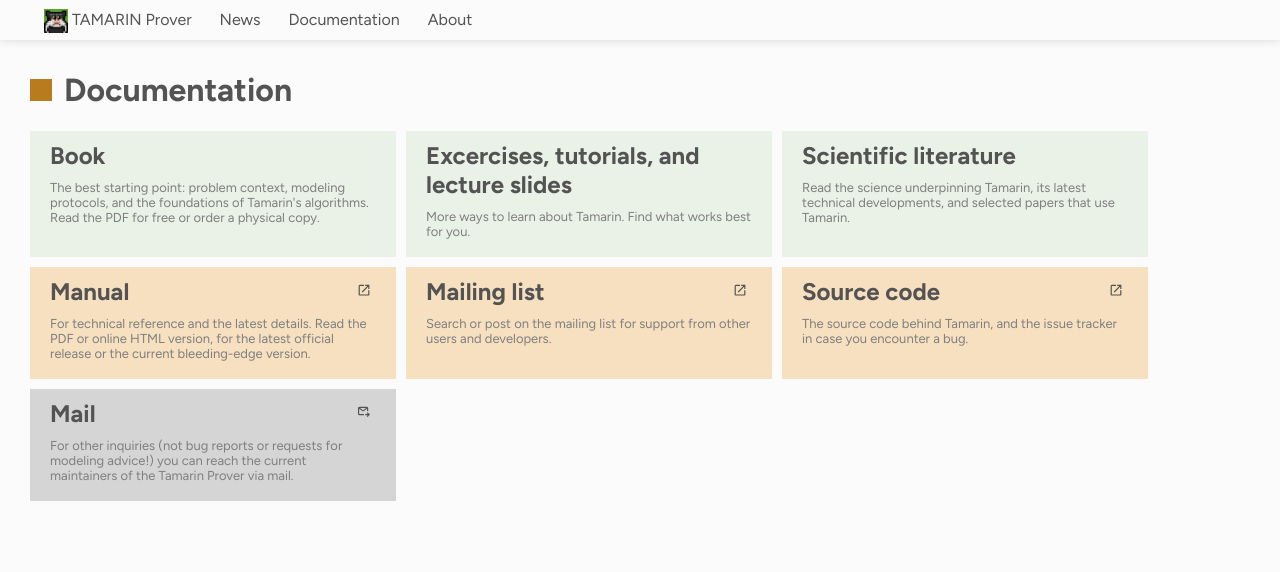
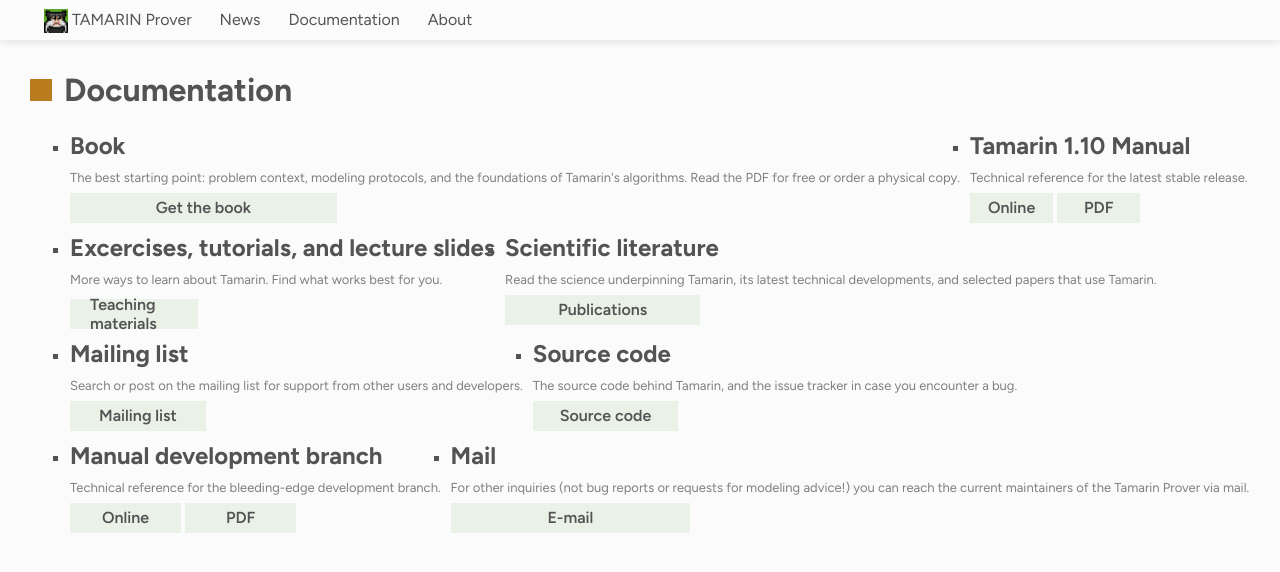
Before and after one commit to tamarin-prover/tamarin-prover.github.io, a Jekyll site: the page built from documentation.html, in a window 1280 px wide. Shown: the top 572 px of the page. Built offline with Jekyll 4.4.1, drawn with Linux system fonts in a browser that asks for light colours.

Commit message:
Reworking documentation thing.

```diff
--- a/documentation.html
+++ b/documentation.html
@@ -3,54 +3,68 @@
 layout: default
 ---
 
-<div class="documentation">
+<ol class="documentation">
 
-    <a class="docubox" href="/book/index.html">
+    <li class="docubox">
         <h2>Book</h2>
-        <p>The best starting point: problem context, modeling protocols, and the foundations of Tamarin's algorithms. Read the PDF for free or order a physical copy.</p>
-    </a>
+        <p>The best starting point: problem context, modeling protocols, and the foundations of Tamarin's algorithms.
+            Read the PDF for free or order a physical copy.</p>
+        <a href="/book/index.html" class="button">Get the book</a>
+    </li>
 
-    <a class="docubox" href="/teaching.html">
+    <li class="docu-link-external">
+        <h2>Tamarin {{ site.tamarinrelease }} Manual</h2>
+        <p>Technical reference for the latest stable release.
+        </p>
+        <a href="https://tamarin-prover.com/manual/master/book/001_introduction.html" target="manual"
+            class="button">Online</a>
+        <a href="https://tamarin-prover.com/manual/master/tex/tamarin-manual.pdf" target="manual" class="button">PDF</a>
+    </li>
+
+
+    <li class="docubox">
         <h2>Excercises, tutorials, and lecture slides</h2>
         <p>More ways to learn about Tamarin. Find what works best for you.</p>
-    </a>
+        <a href="/teaching.html" class="button">Teaching materials</a>
+    </li>
 
-
-    <a class="docubox" href="/publications.html">
+    <li class="docubox" href="/publications.html">
         <h2>Scientific literature</h2>
         <p>Read the science underpinning Tamarin, its latest technical developments, and selected
             papers that use Tamarin.</p>
+        <a href="/publications.html" class="button">Publications</a>
+    </li>
+
+    <li class="docu-link-external">
+        <h2>Mailing list</h2>
+        <p>Search or post on the mailing list for support from other users and developers.</p>
+        <a target="_blank" href="https://groups.google.com/group/tamarin-prover" class="button">Mailing list</a>
+    </li>
+
+    <li class="docu-link-external">
+        <h2>Source code</h2>
+        <p>The source code behind Tamarin, and the issue tracker in case you encounter a bug.</p>
+        <a target="_blank" href="https://github.com/tamarin-prover/tamarin-prover" class="button">Source code</a>
+    </li>
     </a>
 
-    </div>
-<div class="documentation">
+    <li class="docu-link-external">
+        <h2>Manual {{ site.developname }}</h2>
+        <p>Technical reference for the bleeding-edge {{ site.developname }}.
+        </p>
+        <a href="https://tamarin-prover.com/manual/develop/book/001_introduction.html" target="manual"
+            class="button">Online</a>
+        <a href="https://tamarin-prover.com/manual/develop/tex/tamarin-manual.pdf" target="manual"
+            class="button">PDF</a>
+    </li>
 
-    <a class="docu-link-external" target="_blank" href="https://tamarin-prover.com/manual/index.html">
-        <h2>Manual</h2>
-        <p>For technical reference and the latest details. Read the PDF or online HTML version, for the latest official release or the current bleeding-edge version.
-        </p>
-    </a>
-
-    <a class="docu-link-external" target="_blank" href="https://groups.google.com/group/tamarin-prover">
-        <h2>Mailing list</h2>
-        <p>Search or post on the mailing list for support from other users and developers.</p>
-    </a>
-
-    <a class="docu-link-external" target="_blank" href="https://github.com/tamarin-prover/tamarin-prover">
-        <h2>Source code</h2>
-        <p>The source code behind Tamarin, and the issue tracker in case you encounter a bug.
-        </p>
-    </a>
-
-        </div>
-<div class="documentation">
-
-    <a class="docu-link-mail" target="_blank" href="mailto:tamarin-prover-maintainers@googlegroups.com">
+    <li class="docu-link-mail" target="_blank" href="mailto:tamarin-prover-maintainers@googlegroups.com">
         <h2>Mail</h2>
         <p>For other inquiries (not bug reports or requests for modeling advice!) you can reach the current maintainers
             of
             the
             Tamarin Prover via mail.</p>
-    </a>
+        <a target="_blank" href="mailto:tamarin-prover-maintainers@googlegroups.com" class="button">E-mail</a>
+    </li>
 
-</div>
+</ol>
```
